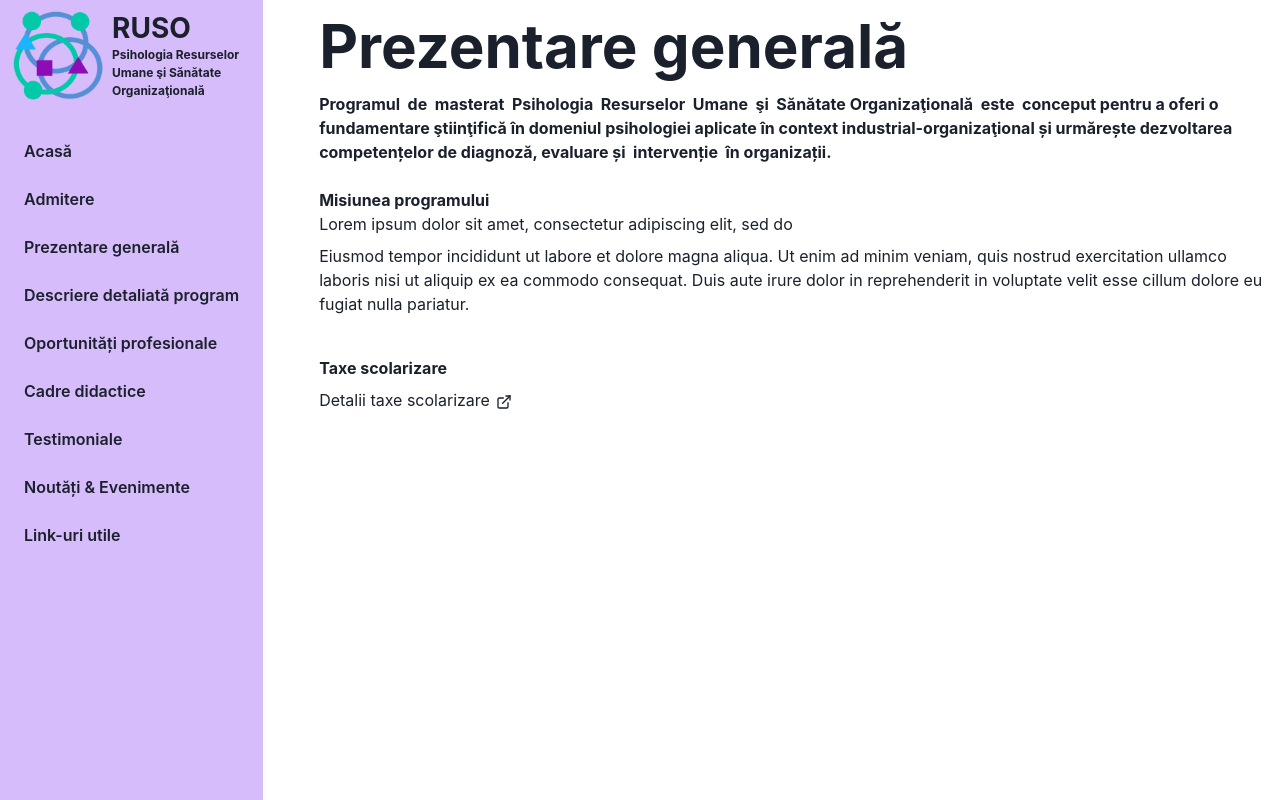
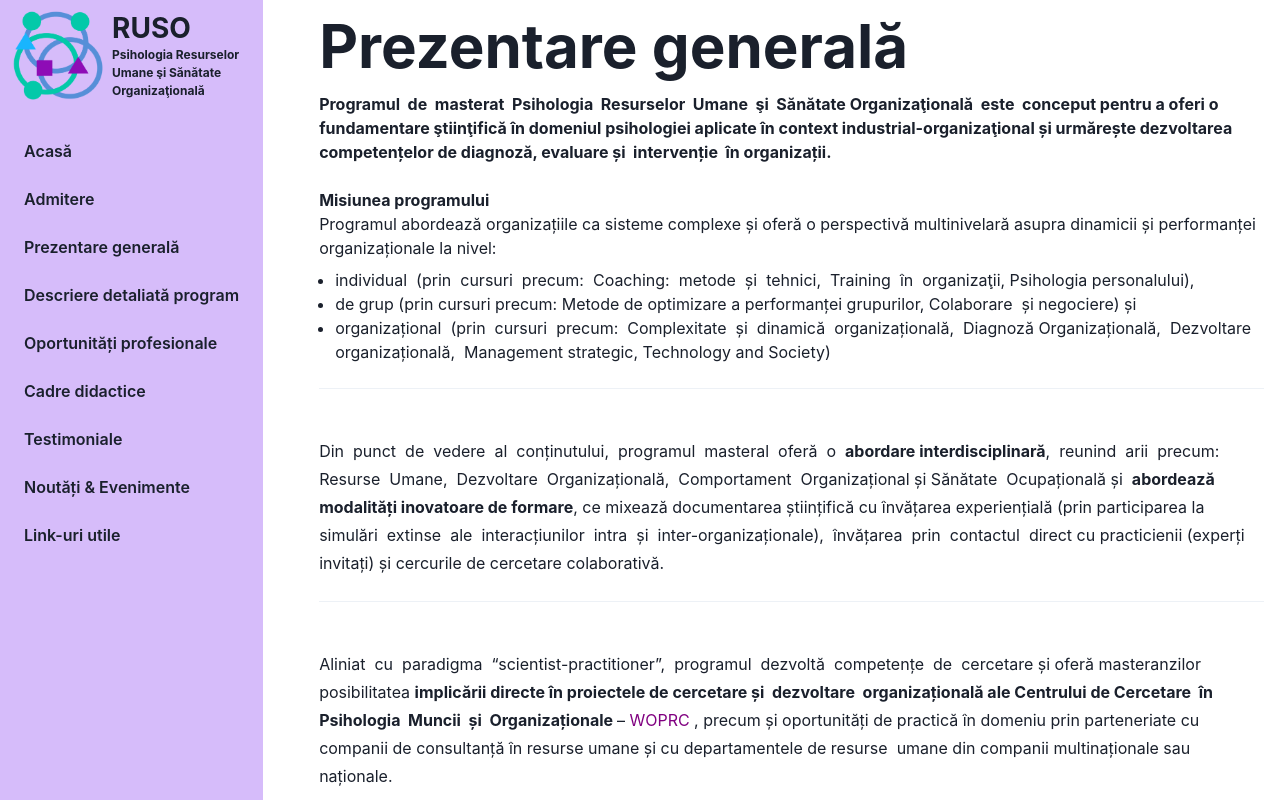
Before and after one commit to Radutiu-Horatiu/ioc-russo, a React (Create React App) app: page /presenting in a window 1280 px wide. Built offline with nearby package versions, Linux system fonts and the light colour scheme.

Commit message:
Small changes

```diff
--- a/src/screens/ApplicationsScreen/ApplicationsScreen.jsx
+++ b/src/screens/ApplicationsScreen/ApplicationsScreen.jsx
@@ -16,6 +16,7 @@ import {
   Button,
   Box,
   useDisclosure,
+  ListIcon,
 } from "@chakra-ui/react";
 import { Calendar, dateFnsLocalizer } from "react-big-calendar";
 import format from "date-fns/format";
@@ -27,6 +28,7 @@ import React from "react";
 import ScreenTemplate from "../../components/ScreenTemplate";
 import { Link } from "react-router-dom";
 import { CheckIcon } from '@chakra-ui/icons'
+import { MdCheckCircle } from "react-icons/md";
 
 
 const locales = {
@@ -124,9 +126,9 @@ function Slider() {
       <Slide direction='bottom' in={isOpen} style={{ zIndex: 10 }}>
         <Box
           p='40px'
-          color='white'
+          color='dark-grey'
           mt='4'
-          bg='teal.500'
+          bg='#D6BCFA'
           rounded='md'
           shadow='md'
         >
@@ -139,6 +141,8 @@ function Slider() {
             </Flex>
         </Box>
       </Slide>
+      <br></br>
+      <Divider></Divider>
     </>
   )
 }
@@ -191,16 +195,18 @@ export default function ApplicationsScreen() {
             <List spacing={3}>
               {necessaryDocuments.map((obj) => (
                 <ListItem>
-                  <CheckIcon />
+                  <ListIcon as={MdCheckCircle} color="green.500" />
                   {obj.text}
                 </ListItem>
               ))}
               <ListItem>
                 <Text>
-                <CheckIcon/>
+                <ListIcon as={MdCheckCircle} color="green.500" />
                 Certificat de competență lingvistică nivel minim B1, în termen de valabilitate, sau certificate sau atestate lingvistice acceptate conform <a href='https://psiedu.ubbcluj.ro/51-competenta-lingvistica' style={{color: "purple"}}>listei </a>.
                 </Text>
               </ListItem>
+              <br></br>
+              <Divider></Divider>
             </List>
           ),
         },
@@ -224,6 +230,8 @@ export default function ApplicationsScreen() {
                   style: { backgroundColor: "#D6BCFA" },
                 })}
               />
+              <br></br>
+              <Divider></Divider>
             </Flex>
           ),
         },
--- a/src/screens/PresentingScreen/PresentingScreen.jsx
+++ b/src/screens/PresentingScreen/PresentingScreen.jsx
@@ -4,12 +4,14 @@ import {
   ListIcon,
   OrderedList,
   UnorderedList,
+  ListItem,
   Table,
   Thead,
   Tbody,
   Tr,
   Th,
   Td,
+  Divider,
 } from "@chakra-ui/react";
 import React from "react";
 import MyCarousel from "../../components/MyCarousel/MyCarousel";
@@ -28,50 +30,59 @@ export default function PresentingScreen() {
         {
           title: "Misiunea programului",
           description:
-            "Lorem ipsum dolor sit amet, consectetur adipiscing elit, sed do ",
+            "Programul abordează organizațiile ca sisteme complexe și oferă o perspectivă multinivelară asupra dinamicii și performanței organizaționale la nivel:  ",
           component: (
-            <Flex>
-              <Text>
-                Eiusmod tempor incididunt ut labore et dolore magna aliqua. Ut
-                enim ad minim veniam, quis nostrud exercitation ullamco laboris
-                nisi ut aliquip ex ea commodo consequat. Duis aute irure dolor
-                in reprehenderit in voluptate velit esse cillum dolore eu fugiat
-                nulla pariatur.
-              </Text>
+            <Flex flexDir="column">
+              <UnorderedList>
+                <ListItem>individual  (prin  cursuri  precum:  Coaching:  metode  și  tehnici,  Training  în  organizaţii, Psihologia personalului), </ListItem>
+                <ListItem>de grup (prin cursuri precum: Metode de optimizare a performanței grupurilor, Colaborare  și negociere) și  </ListItem>
+                <ListItem>organizațional  (prin  cursuri  precum:  Complexitate  și  dinamică  organizațională,  Diagnoză Organizațională,  Dezvoltare  organizațională,  Management strategic, Technology and Society) </ListItem>
+              </UnorderedList>
+              <br></br>
+              <Divider />
             </Flex>
           ),
         },
-        // {
-        //   title: "Title",
-        //   description: "Description",
-        //   component: (
-        //     <MyCarousel
-        //       slides={[
-        //         // 1
-        //         <Flex
-        //           align={"center"}
-        //           justify={"center"}
-        //           height={"300px"}
-        //           // p={"5vh"}
-        //           // bgColor={"purple.200"}
-        //         >
-        //           {/* <Image src={LOGO} h="50vh" objectFit={"cover"} /> */}
-        //           <Text>Ce face programul</Text>
-        //         </Flex>,
-        //         // 2
-        //         <Flex align={"center"} justify={"center"} height={"300px"}>
-        //           {/* <Image src={LOGO} h="50vh" objectFit={"cover"} /> */}
-        //           <Text>Principiile programului</Text>
-        //         </Flex>,
-        //         // 3
-        //         <Flex align={"center"} justify={"center"} height={"300px"}>
-        //           {/* <Image src={LOGO} h="50vh" objectFit={"cover"} /> */}
-        //           <Text>Taxe scolarizare</Text>
-        //         </Flex>,
-        //       ]}
-        //     />
-        //   ),
-        // },
+        {
+          title: "",
+          description:
+            "",
+          component: (
+            <Flex flexDir="column">
+              <Text lineHeight="7">
+              Din  punct  de  vedere  al  conținutului,  programul  masteral  oferă  o  <b>abordare interdisciplinară</b>,  reunind  arii  precum:  Resurse  Umane,  Dezvoltare  Organizațională,  Comportament  Organizațional și Sănătate  Ocupațională și  <b>abordează  modalități inovatoare de formare</b>, ce mixează documentarea științifică cu învățarea experiențială (prin participarea la  simulări  extinse  ale  interacțiunilor  intra  și  inter-organizaționale),  învățarea  prin  contactul  direct cu practicienii (experți invitați) și cercurile de cercetare colaborativă.
+              </Text>
+              <br></br>
+              <Divider />
+            </Flex>
+          ),
+        },
+        {
+          title: "",
+          description: "",
+          component: (
+            <Flex flexDir="column">
+              <Text lineHeight="7">
+                Aliniat  cu  paradigma  “scientist-practitioner”,  programul  dezvoltă  competențe  de  cercetare și oferă masteranzilor posibilitatea <b>implicării directe în proiectele de cercetare și  dezvoltare  organizațională ale Centrului de Cercetare  în  Psihologia  Muncii  și  Organizaționale </b> – <a href="http://woprc.ro" style={{color: "purple"}}>WOPRC </a>, precum și oportunități de practică în domeniu prin parteneriate cu companii de consultanță în resurse umane și cu departamentele de resurse  umane din companii multinaționale sau naționale.
+              </Text>
+              <br></br>
+              <Divider />
+            </Flex>
+          ),
+        },
+        {
+          title: "",
+          description: "",
+          component: (
+            <Flex flexDir="column">
+              <Text lineHeight="7">
+                În  plus,  prin  construirea  organizației  <b>Alumni</b>,  programul  masteral  urmărește  crearea  unei  comunități  de  profesioniști  (studenți,  cercetărori  și  practicieni)  care  să  faciliteze  dezvoltarea  profesională  continuă,  precum  și  identificarea  oportunităților  de  angajare  și  promovare în carieră.
+              </Text>
+              <br></br>
+              <Divider></Divider>
+            </Flex>
+          ),
+        },
         {
           title: "Taxe scolarizare",
           description: "",
```
